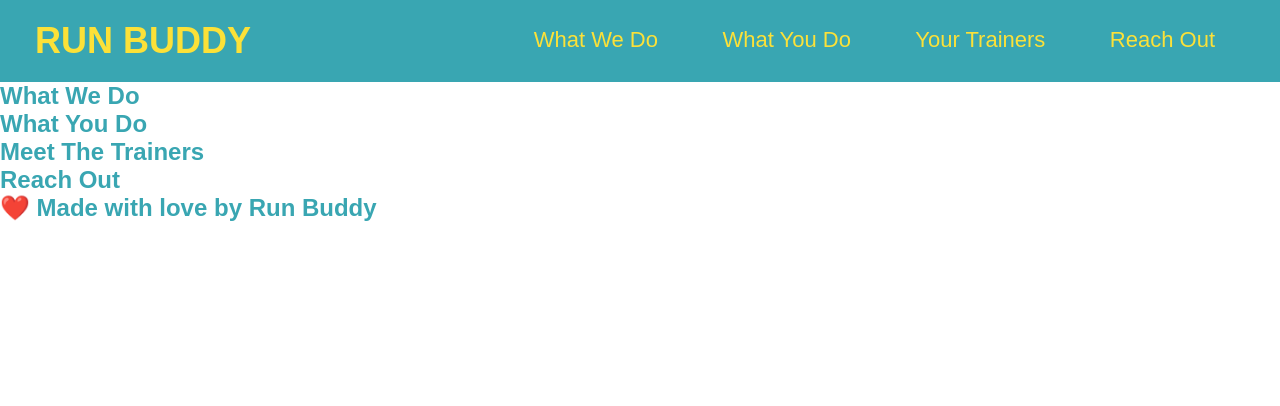
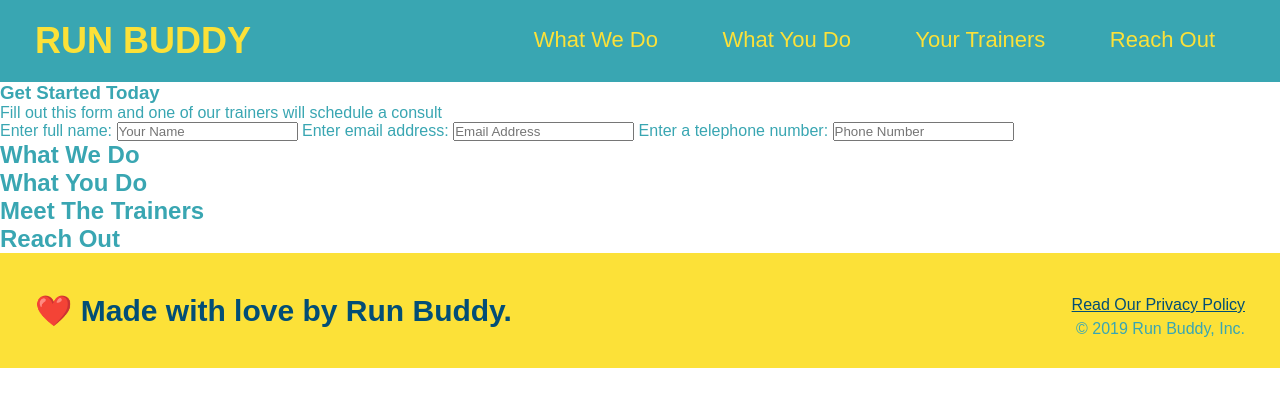
Before and after one commit to ccd330/run-buddy, a plain HTML site: page index.html in a window 1280 px wide. Drawn offline with Linux system fonts and the light colour scheme.

Commit message:
header/footer and form

```diff
--- a/assets/css/style.css
+++ b/assets/css/style.css
@@ -1,6 +1,7 @@
 * {
   margin: 0;
   padding: 0;
+  box-sizing: border-box;
 }
 body {
   /*more on this crazy alphanumerical value in a minute */
@@ -35,3 +36,22 @@ header nav ul li a {
   font-weight: lighter;
   font-size: 22px;
 }
+footer {
+  background: #fce138;
+  width: 100%;
+  padding: 40px 35px;
+}
+footer h2 {
+  display: inline;
+  color: #024e76;
+  font-size: 30px;
+  margin: 0;
+}
+footer div {
+  float: right;
+  line-height: 1.5;
+  text-align: right;
+}
+footer a {
+  color: #024e76;
+}
--- a/index.html
+++ b/index.html
@@ -33,6 +33,33 @@
         </ul>
       </nav>
     </header>
+    <section>
+      <div>
+        <h3>Get Started Today</h3>
+        <p>
+          Fill out this form and one of our trainers will schedule a consult
+        </p>
+        <!--Add form element-->
+        <form>
+          <label for="name">Enter full name:</label>
+          <input type="text" placeholder="Your Name" name="name" id="name" />
+          <label for="email">Enter email address:</label>
+          <input
+            type="text"
+            placeholder="Email Address"
+            name="email"
+            id="email"
+          />
+          <label for="phone">Enter a telephone number:</label>
+          <input
+            type="text"
+            placeholder="Phone Number"
+            name="phone"
+            id="phone"
+          />
+        </form>
+      </div>
+    </section>
     <!--hero/jumbotron-->
     <section></section>
     <!-- "what we do" section-->
@@ -53,7 +80,11 @@
     </section>
     <!--footer-->
     <footer>
-      <h2>❤️ Made with love by Run Buddy</h2>
+      <h2>❤️ Made with love by Run Buddy.</h2>
+      <div>
+        <a href="#">Read Our Privacy Policy</a><br />
+        &copy; 2019 Run Buddy, Inc.
+      </div>
     </footer>
   </body>
 </html>
```
